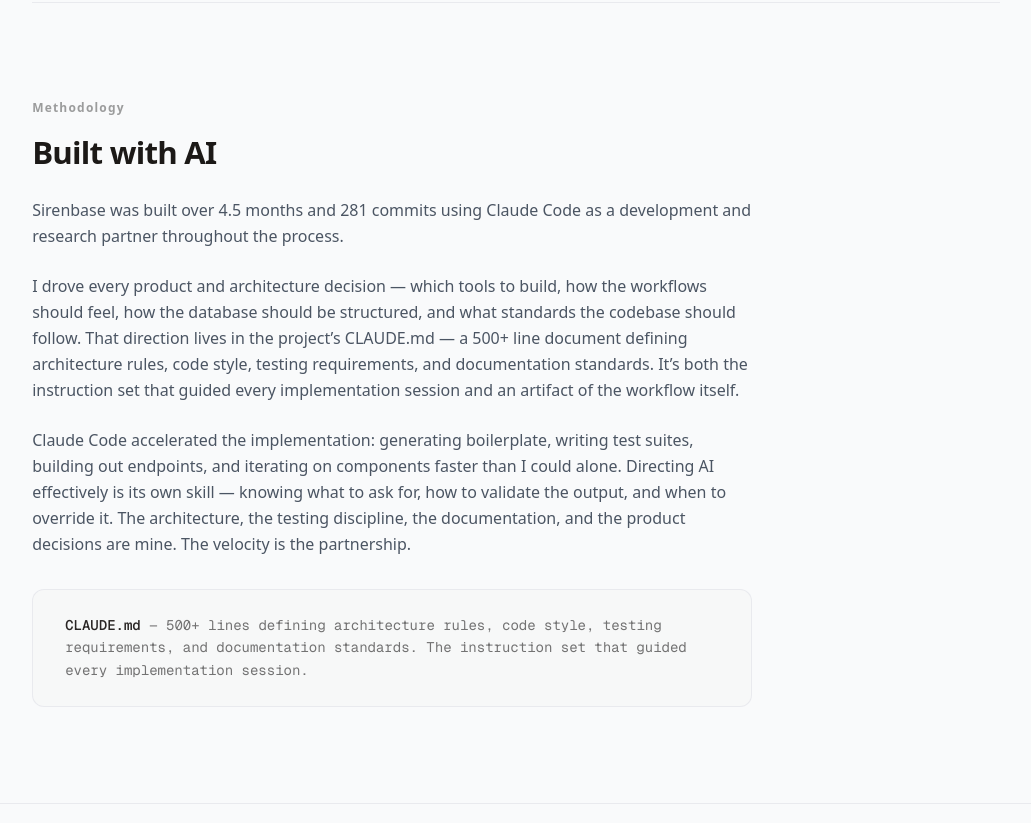
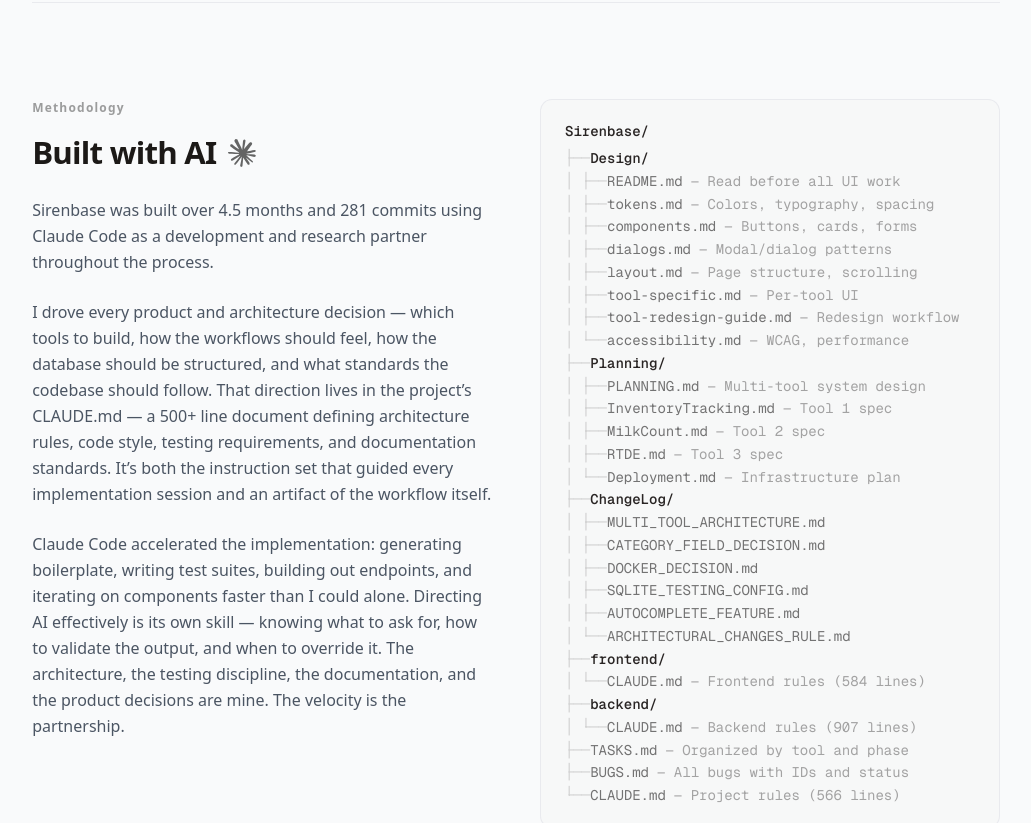
Before and after one commit to johnjohnpenafiel/Portfolio, a Next.js app: page /projects/sirenbase in a window 1280 px wide. Shown: the part 5480-6303 px from the top of the page, without its empty margins (124-1155 px from the left). Built offline with nearby package versions, Linux system fonts and the light colour scheme; a web font is replaced by a local one.

Commit message:
Add IDE file tree and typewriter effect to Built with AI section
Co-Authored-By: Claude Opus 4.6 <noreply@anthropic.com>

```diff
--- a/app/projects/sirenbase/components/BuiltWithAISection.tsx
+++ b/app/projects/sirenbase/components/BuiltWithAISection.tsx
@@ -1,13 +1,85 @@
 "use client";
 
-import React, { useRef } from "react";
+import React, { useRef, useState, useEffect, useCallback } from "react";
+import Image from "next/image";
 import { useIsVisible } from "@/hooks/useIsVisible";
 import SectionWrapper from "./SectionWrapper";
-import { aiNarrative, aiArtifact } from "../data/sirenbaseData";
+import { aiNarrative, aiFileTree, FileTreeNode } from "../data/sirenbaseData";
+
+const CHARS_PER_FRAME = 5;
+const FRAME_INTERVAL = 16;
+
+const TreeNode = ({
+  node,
+  isLast,
+  prefix,
+}: {
+  node: FileTreeNode;
+  isLast: boolean;
+  prefix: string;
+}) => {
+  const connector = isLast ? "\u2514\u2500\u2500 " : "\u251C\u2500\u2500 ";
+  const childPrefix = prefix + (isLast ? "    " : "\u2502   ");
+  const isFolder = !!node.children;
+
+  return (
+    <>
+      <div className="flex whitespace-nowrap">
+        <span className="text-neutral-300 dark:text-neutral-600 select-none">
+          {prefix}
+          {connector}
+        </span>
+        <span
+          className={
+            isFolder
+              ? "text-stone-800 dark:text-neutral-200 font-semibold"
+              : "text-neutral-500 dark:text-neutral-400"
+          }
+        >
+          {node.name}
+        </span>
+        {node.description && (
+          <span className="text-neutral-400 dark:text-neutral-500 ml-2">
+            &mdash; {node.description}
+          </span>
+        )}
+      </div>
+      {node.children?.map((child, i) => (
+        <TreeNode
+          key={child.name}
+          node={child}
+          isLast={i === node.children!.length - 1}
+          prefix={childPrefix}
+        />
+      ))}
+    </>
+  );
+};
 
 const BuiltWithAISection = () => {
   const sectionRef = useRef<HTMLDivElement>(null);
   const hasBeenVisible = useIsVisible(sectionRef);
+  const [charIndex, setCharIndex] = useState(0);
+  const [started, setStarted] = useState(false);
+  const fullText = aiNarrative.join("\n\n");
+
+  useEffect(() => {
+    if (hasBeenVisible && !started) {
+      setStarted(true);
+    }
+  }, [hasBeenVisible, started]);
+
+  useEffect(() => {
+    if (!started || charIndex >= fullText.length) return;
+    const timer = setTimeout(() => {
+      setCharIndex((prev) => Math.min(prev + CHARS_PER_FRAME, fullText.length));
+    }, FRAME_INTERVAL);
+    return () => clearTimeout(timer);
+  }, [started, charIndex, fullText]);
+
+  const visibleText = fullText.slice(0, charIndex);
+  const paragraphs = visibleText.split("\n\n");
+  const isDone = charIndex >= fullText.length;
 
   return (
     <SectionWrapper variant="transparent">
@@ -19,32 +91,56 @@ const BuiltWithAISection = () => {
             : "opacity-0 translate-y-8"
         }`}
       >
+        <div className="flex flex-col lg:flex-row lg:items-start lg:gap-12">
+          <div className="lg:flex-1">
             <p className="text-xm font-semibold text-neutral-500/70 dark:text-neutral-400/70 tracking-widest mb-4">
               Methodology
             </p>
-        <h2 className="text-3xl font-semibold text-stone-900 dark:text-neutral-200 tracking-tight leading-tight mb-6">
+            <h2 className="flex items-center gap-3 text-3xl font-semibold text-stone-900 dark:text-neutral-200 tracking-tight leading-tight mb-6">
               Built with AI
+              <Image
+                src="/images/sirenbase/claude-icon.svg"
+                alt="Claude AI"
+                width={28}
+                height={28}
+                className="dark:invert opacity-60"
+              />
             </h2>
 
+            {/* Narrative text — typewriter effect */}
             <div className="max-w-[720px]">
-          {aiNarrative.map((paragraph, i) => (
+              {paragraphs.map((paragraph, i) => (
                 <p
                   key={i}
                   className={`text-base font-light text-gray-600 dark:text-neutral-50 leading-relaxed ${
-                i < aiNarrative.length - 1 ? "mb-6" : ""
+                    i < paragraphs.length - 1 ? "mb-6" : ""
                   }`}
                 >
                   {paragraph}
+                  {!isDone && i === paragraphs.length - 1 && (
+                    <span className="inline-block w-[2px] h-[1em] bg-neutral-400 dark:bg-neutral-500 ml-0.5 align-middle animate-pulse" />
+                  )}
                 </p>
               ))}
             </div>
+          </div>
 
-        {/* CLAUDE.md artifact */}
-        <div className="mt-8 px-8 py-6 border border-gray-200/80 dark:border-neutral-800/50 rounded-xl bg-neutral-100/50 dark:bg-[#1B1212]/15 font-mono text-sm text-neutral-500 dark:text-neutral-400/80 leading-relaxed max-w-[720px]">
-          <strong className="text-stone-800 dark:text-neutral-200 font-semibold">
-            {aiArtifact.name}
-          </strong>{" "}
-          — {aiArtifact.description}
+          {/* File tree */}
+          <div className="mt-10 lg:mt-0 lg:flex-1 lg:max-w-[480px]">
+            <div className="px-6 py-5 border border-gray-200/80 dark:border-neutral-800/50 rounded-xl bg-neutral-100/50 dark:bg-[#1B1212]/15 font-mono text-sm leading-relaxed overflow-x-auto">
+              <div className="text-stone-800 dark:text-neutral-200 font-semibold mb-1">
+                Sirenbase/
+              </div>
+              {aiFileTree.map((node, i) => (
+                <TreeNode
+                  key={node.name}
+                  node={node}
+                  isLast={i === aiFileTree.length - 1}
+                  prefix=""
+                />
+              ))}
+            </div>
+          </div>
         </div>
       </div>
     </SectionWrapper>
--- a/app/projects/sirenbase/data/sirenbaseData.tsx
+++ b/app/projects/sirenbase/data/sirenbaseData.tsx
@@ -263,11 +263,63 @@ export const aiNarrative = [
   "Claude Code accelerated the implementation: generating boilerplate, writing test suites, building out endpoints, and iterating on components faster than I could alone. Directing AI effectively is its own skill \u2014 knowing what to ask for, how to validate the output, and when to override it. The architecture, the testing discipline, the documentation, and the product decisions are mine. The velocity is the partnership.",
 ];
 
-export const aiArtifact = {
-  name: "CLAUDE.md",
-  description:
-    "500+ lines defining architecture rules, code style, testing requirements, and documentation standards. The instruction set that guided every implementation session.",
-};
+export interface FileTreeNode {
+  name: string;
+  description?: string;
+  children?: FileTreeNode[];
+}
+
+export const aiFileTree: FileTreeNode[] = [
+  {
+    name: "Design/",
+    children: [
+      { name: "README.md", description: "Read before all UI work" },
+      { name: "tokens.md", description: "Colors, typography, spacing" },
+      { name: "components.md", description: "Buttons, cards, forms" },
+      { name: "dialogs.md", description: "Modal/dialog patterns" },
+      { name: "layout.md", description: "Page structure, scrolling" },
+      { name: "tool-specific.md", description: "Per-tool UI" },
+      { name: "tool-redesign-guide.md", description: "Redesign workflow" },
+      { name: "accessibility.md", description: "WCAG, performance" },
+    ],
+  },
+  {
+    name: "Planning/",
+    children: [
+      { name: "PLANNING.md", description: "Multi-tool system design" },
+      { name: "InventoryTracking.md", description: "Tool 1 spec" },
+      { name: "MilkCount.md", description: "Tool 2 spec" },
+      { name: "RTDE.md", description: "Tool 3 spec" },
+      { name: "Deployment.md", description: "Infrastructure plan" },
+    ],
+  },
+  {
+    name: "ChangeLog/",
+    children: [
+      { name: "MULTI_TOOL_ARCHITECTURE.md" },
+      { name: "CATEGORY_FIELD_DECISION.md" },
+      { name: "DOCKER_DECISION.md" },
+      { name: "SQLITE_TESTING_CONFIG.md" },
+      { name: "AUTOCOMPLETE_FEATURE.md" },
+      { name: "ARCHITECTURAL_CHANGES_RULE.md" },
+    ],
+  },
+  {
+    name: "frontend/",
+    children: [
+      { name: "CLAUDE.md", description: "Frontend rules (584 lines)" },
+    ],
+  },
+  {
+    name: "backend/",
+    children: [
+      { name: "CLAUDE.md", description: "Backend rules (907 lines)" },
+    ],
+  },
+  { name: "TASKS.md", description: "Organized by tool and phase" },
+  { name: "BUGS.md", description: "All bugs with IDs and status" },
+  { name: "CLAUDE.md", description: "Project rules (566 lines)" },
+];
 
 // ── Roadmap ────────────────────────────────────────────
 
```
Also changed, not shown: public/images/sirenbase/claude-icon.svg (added). Lines whose indentation alone changed are shown as unchanged.
